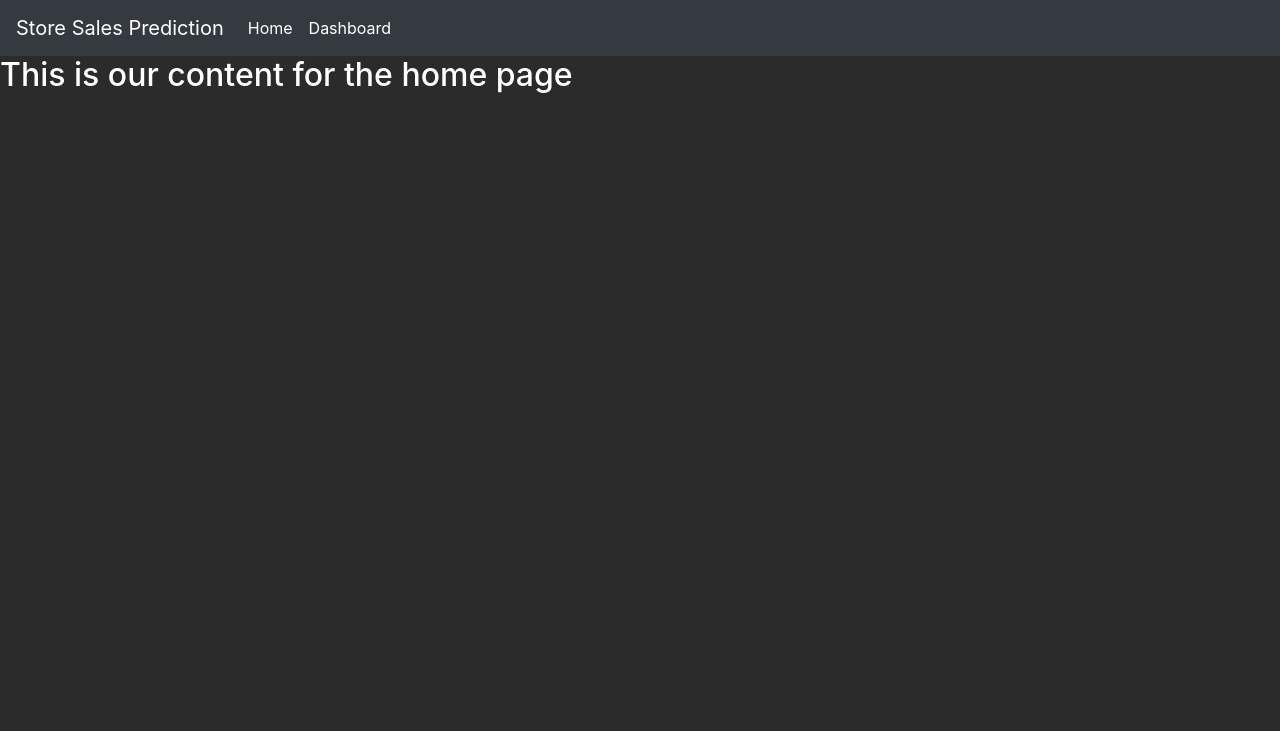
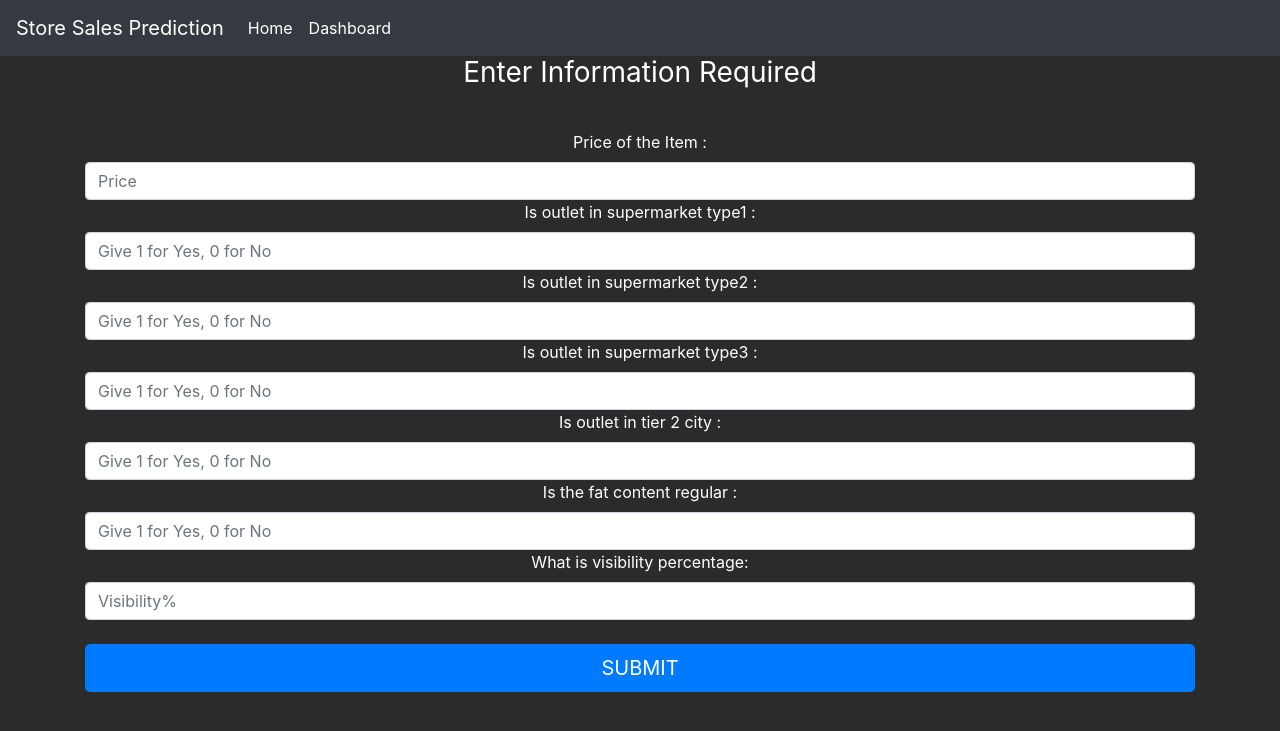
Before and after one commit to punits152/Store_Sales_Prediction--INeuron, a Flask app: page / in a window 1280 px wide. Shown: the top 731 px of the page. Run offline with Flask 2, Linux system fonts and the light colour scheme; parts of the project's set-up code (start-up, migrations or seed data) failed here and were passed over; some libraries are stand-ins or nearby versions.

Commit message:
Almost Completed

```diff
--- a/app_package/__init__.py
+++ b/app_package/__init__.py
@@ -1,5 +1,6 @@
 from flask import Flask, render_template
 
 app = Flask(__name__)
+app.config["SECRET_KEY"]='187f4d4b72e4c031506a4ee2'
 
 from app_package import routes
--- /dev/null
+++ b/app_package/forms.py
@@ -0,0 +1,25 @@
+from flask_wtf import FlaskForm
+from wtforms import StringField, PasswordField, SubmitField, BooleanField, DecimalField, IntegerField
+from wtforms.validators import Email, EqualTo, Length
+
+class PredictionForm(FlaskForm):
+    price = DecimalField(label="Price of the Item : ")
+    supermarket_type1 = IntegerField(label= "Is outlet in supermarket type1 : ")
+    supermarket_type2 = IntegerField(label= "Is outlet in supermarket type2 : ")
+    supermarket_type3 = IntegerField(label= "Is outlet in supermarket type3 : ")
+    location_type_tier2 = IntegerField(label= "Is outlet in tier 2 city : ")
+    fat_regular = IntegerField(label="Is the fat content regular : ")
+    visibility = DecimalField(label="What is visibility percentage: ")
+    submit = SubmitField(label="SUBMIT")
+
+
+
+
+
+
+#(
+ #   username = StringField(label="User Name : ", validators=[Length(min=2,max=30)])
+  #  email_address = StringField(label="Email Address : ",validators=[Email()])
+   # password1 = PasswordField(label="Password : ", validators=[Length(min=6)])
+    #password2 = PasswordField(label="Confirm Password : ", validators=[EqualTo("password1")])
+    #submit = SubmitField(label="Create Account"))
--- a/app_package/routes.py
+++ b/app_package/routes.py
@@ -1,12 +1,30 @@
-from flask.templating import render_template
+from flask import render_template,redirect
+from flask.helpers import url_for
 from app_package import app
+from app_package.forms import PredictionForm
+import pickle
+import numpy as np
+
+with open("../Model_and_analysis/best_estimator_poly",'r') as f:
+    estimator = pickle.load(f)
+
 
 # All the routes of our application are here
 @app.route("/")
 @app.route("/home")
 def home_page():
-    return render_template("home_page.html")
+    form = PredictionForm()
+    if form.validate_on_submit() :
+        X = np.array([form.fat_regular.data,form.price.data,form.visibility.data,form.location_type_tier2.data,form.supermarket_type1.data,form.supermarket_type2.data,form.supermarket_type3.data])
+        y_hat = estimator.predict(X)
+        return redirect(url_for("result_page"),y_hat)
+
+    return render_template("home_page.html",form=form)
 
 @app.route("/dashboard")
 def dashboard():
     return render_template("dashboard.html")
+
+@app.route("/results")
+def result_page():
+    return render_template("result.html")
--- a/app_package/templates/home_page.html
+++ b/app_package/templates/home_page.html
@@ -4,6 +4,42 @@ Home Page
 {% endblock %}
 
 
+
 {% block content %}
-  <h2>This is our content for the home page</h2>
+<body class="text-center">
+<div class="container">
+    <form method="POST" class ="form-register" style='color:white'} >
+        {{ form.hidden_tag() }}
+
+          <h1 class="h3 mb-3 font-weight-normal">
+                Enter Information Required
+            </h1>
+        <br>
+
+        {{ form.price.label() }}
+        {{ form.price(class="form-control",placeholder="Price" ) }}
+
+        {{ form.supermarket_type1.label() }}
+        {{ form.supermarket_type1(class="form-control",placeholder="Give 1 for Yes, 0 for No" ) }}
+
+        {{ form.supermarket_type2.label() }}
+        {{ form.supermarket_type2(class="form-control",placeholder="Give 1 for Yes, 0 for No" ) }}
+
+        {{ form.supermarket_type3.label() }}
+        {{ form.supermarket_type3(class="form-control",placeholder="Give 1 for Yes, 0 for No" ) }}
+
+        {{ form.location_type_tier2.label() }}
+        {{ form.location_type_tier2(class="form-control",placeholder="Give 1 for Yes, 0 for No" ) }}
+
+        {{ form.fat_regular.label() }}
+        {{ form.fat_regular(class="form-control",placeholder="Give 1 for Yes, 0 for No" ) }}
+
+        {{ form.visibility.label() }}
+        {{ form.visibility(class="form-control",placeholder="Visibility%" ) }}
+
+        <br>
+        {{ form.submit(class="btn btn-lg btn-block btn-primary") }}
+    </form>
+</div>
+</body>
 {% endblock %}
```
Also changed, not shown: app_package/templates/result.html (added, +10 -0 lines), 5 other files.
